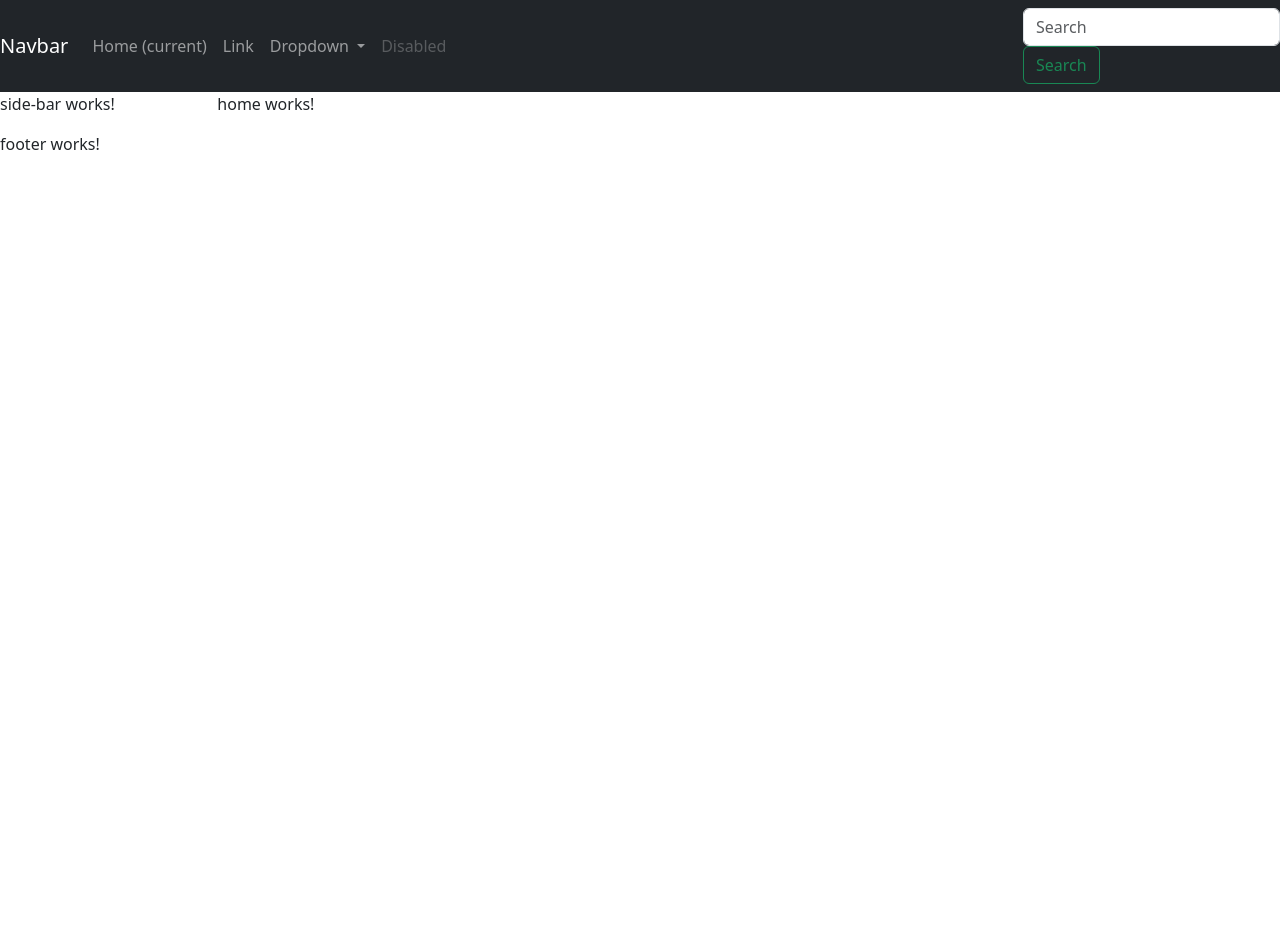
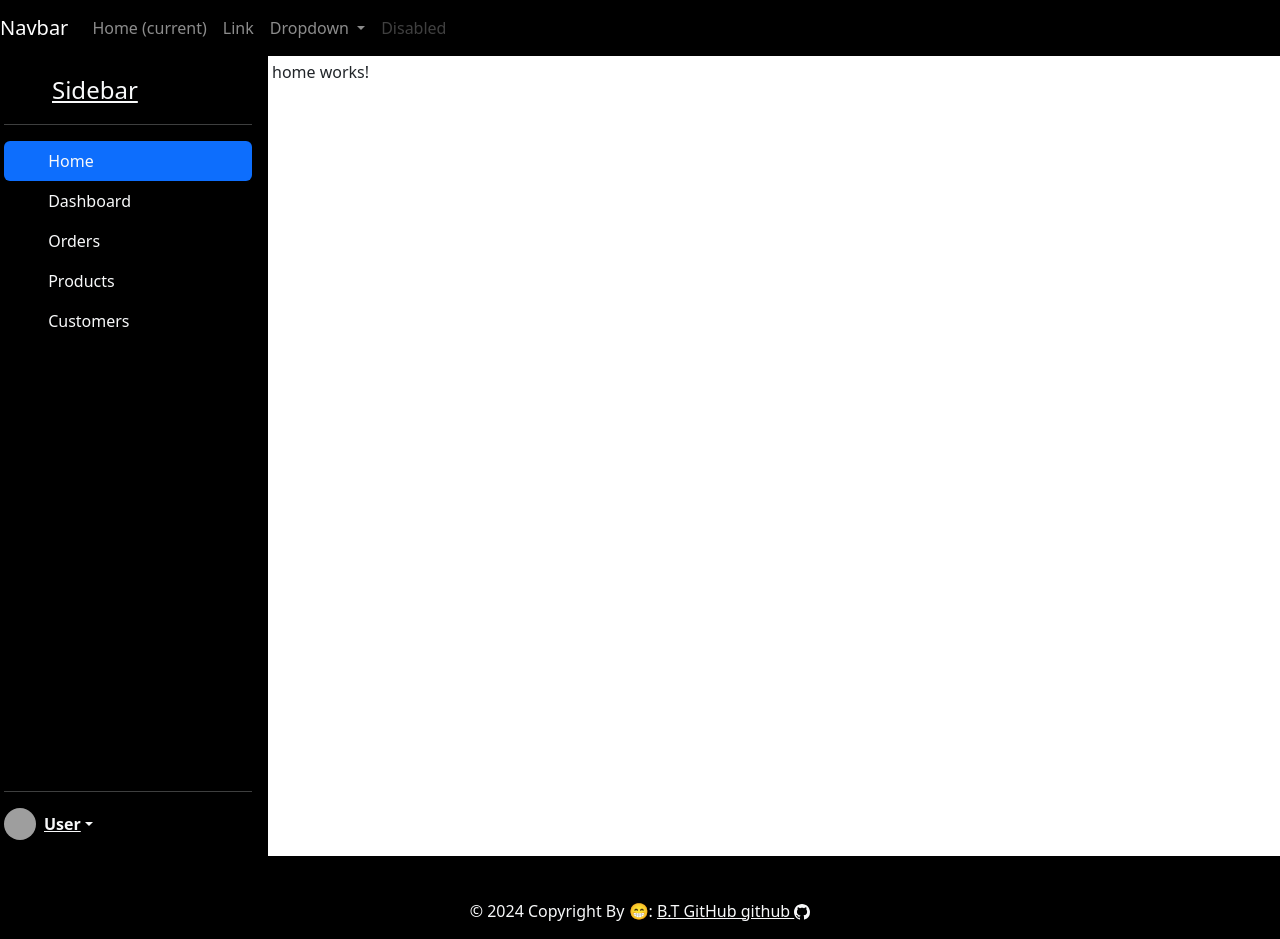
Before and after one commit to Bassel-Taha/AngularProject, an Angular app: page / in a window 1280 px wide. Before the commit the page ends 800 px from the top, so only its background shows below. Built offline with nearby package versions, Linux system fonts and the light colour scheme; grey boxes are pictures that could not be loaded.

Commit message:
emplimenting the header the footer and the side bar using preset temps

```diff
--- a/package.json
+++ b/package.json
@@ -29,7 +29,7 @@
   },
   "devDependencies": {
     "@angular-devkit/build-angular": "^17.0.10",
-    "@angular/cli": "^17.0.10",
+    "@angular/cli": "^17.1.0",
     "@angular/compiler-cli": "^17.0.0",
     "@types/express": "^4.17.17",
     "@types/jasmine": "~5.1.0",
--- a/src/app/Components/footer/footer.component.html
+++ b/src/app/Components/footer/footer.component.html
@@ -1 +1,79 @@
-<p>footer works!</p>
+<footer class="text-center bg-body-tertiary">
+  <!-- Grid container -->
+  <div class="container-fluid pt-0 bg-black">
+    <!-- Section: Social media -->
+
+      <!-- Facebook -->
+      <a
+        data-mdb-ripple-init
+        class="btn btn-link btn-floating btn-lg text-body m-1"
+        href="#!"
+        role="button"
+        data-mdb-ripple-color="dark"
+      ><i class="fab fa-facebook-f"></i
+      ></a>
+
+      <!-- Twitter -->
+      <a
+        data-mdb-ripple-init
+        class="btn btn-link btn-floating btn-lg text-body m-1"
+        href="#!"
+        role="button"
+        data-mdb-ripple-color="dark"
+      ><i class="fab fa-twitter"></i
+      ></a>
+
+      <!-- Google -->
+      <a
+        data-mdb-ripple-init
+        class="btn btn-link btn-floating btn-lg text-body m-1"
+        href="#!"
+        role="button"
+        data-mdb-ripple-color="dark"
+      ><i class="fab fa-google"></i
+      ></a>
+
+      <!-- Instagram -->
+      <a
+        data-mdb-ripple-init
+        class="btn btn-link btn-floating btn-lg text-body m-1"
+        href="#!"
+        role="button"
+        data-mdb-ripple-color="dark"
+      ><i class="fab fa-instagram"></i
+      ></a>
+
+      <!-- Linkedin -->
+      <a
+        data-mdb-ripple-init
+        class="btn btn-link btn-floating btn-lg text-body m-1"
+        href="www.Linkedin.Com"
+        role="button"
+        data-mdb-ripple-color="dark"
+      ><i class="fab fa-linkedin"></i
+      ></a>
+      <!-- Github -->
+      <a
+        data-mdb-ripple-init
+        class="btn btn-link btn-floating btn-lg text-body m-1"
+        href="#!"
+        role="button"
+        data-mdb-ripple-color="dark"
+      ><i class="fab fa-github"></i
+      ></a>
+
+    <!-- Section: Social media -->
+  </div>
+  <!-- Grid container -->
+
+  <!-- Copyright -->
+  <div class="text-center p-3 bg-black text-light" >
+    © 2024 Copyright By 😁:
+    <a class="text-light" href="https://github.com/Bassel-Taha">B.T GitHub github <svg xmlns="http://www.w3.org/2000/svg" width="16" height="16" fill="currentColor" class="bi bi-github link-underline-dark" viewBox="0 0 16 16">
+      <path d="M8 0C3.58 0 0 3.58 0 8c0 3.54 2.29 6.53 5.47 7.59.4.07.55-.17.55-.38 0-.19-.01-.82-.01-1.49-2.01.37-2.53-.49-2.69-.94-.09-.23-.48-.94-.82-1.13-.28-.15-.68-.52-.01-.53.63-.01 1.08.58 1.23.82.72 1.21 1.87.87 2.33.66.07-.52.28-.87.51-1.07-1.78-.2-3.64-.89-3.64-3.95 0-.87.31-1.59.82-2.15-.08-.2-.36-1.02.08-2.12 0 0 .67-.21 2.2.82.64-.18 1.32-.27 2-.27s1.36.09 2 .27c1.53-1.04 2.2-.82 2.2-.82.44 1.1.16 1.92.08 2.12.51.56.82 1.27.82 2.15 0 3.07-1.87 3.75-3.65 3.95.29.25.54.73.54 1.48 0 1.07-.01 1.93-.01 2.2 0 .21.15.46.55.38A8.01 8.01 0 0 0 16 8c0-4.42-3.58-8-8-8"/>
+    </svg>
+    </a>
+
+  </div>
+  <!-- Copyright -->
+</footer>
--- a/src/app/Components/header/header.component.html
+++ b/src/app/Components/header/header.component.html
@@ -1,4 +1,4 @@
-<nav class="navbar navbar-expand-lg navbar-dark  bg-dark">
+<nav class="navbar navbar-expand-lg navbar-dark  bg-black">
   <a class="navbar-brand" href="#">Navbar</a>
   <button class="navbar-toggler" type="button" data-toggle="collapse" data-target="#navbarSupportedContent" aria-controls="navbarSupportedContent" aria-expanded="false" aria-label="Toggle navigation">
     <span class="navbar-toggler-icon"></span>
@@ -27,9 +27,9 @@
         <a class="nav-link disabled" href="#">Disabled</a>
       </li>
     </ul>
-    <form class="form-inline ms-auto my-2 my-lg-0">
-      <input class="form-control mr-sm-2" type="search" placeholder="Search" aria-label="Search">
-      <button class="btn btn-outline-success my-2 my-sm-0" type="submit">Search</button>
-    </form>
+    <!--<form class="row-cols-auto ms-auto">
+      <input class="form-control" type="search" placeholder="Search" aria-label="Search">
+      <button class="btn btn-outline-success mt-2" type="submit">Search</button>
+    </form>-->
   </div>
 </nav>
--- a/src/app/Components/side-bar/side-bar.component.html
+++ b/src/app/Components/side-bar/side-bar.component.html
@@ -1 +1,53 @@
-<p>side-bar works!</p>
+<div class="text-light d-flex flex-column flex-shrink-0 p-3 bg-black  " style="width: 280px; height: 100vh; background: #020011">
+  <a href="/" class="d-flex align-items-center mb-3 mb-md-0 me-md-auto link-light text-light">
+    <svg class="bi me-2" width="40" height="32"><use xlink:href="#bootstrap"></use></svg>
+    <span class="fs-4">Sidebar</span>
+  </a>
+  <hr>
+  <ul class="text-light nav nav-pills flex-column mb-auto">
+    <li class="nav-item">
+      <a href="#" class="text-light nav-link active" aria-current="page">
+        <svg class="bi me-2" width="16" height="16"><use xlink:href="#home"></use></svg>
+        Home
+      </a>
+    </li>
+    <li>
+      <a href="#" class="nav-link link-light">
+        <svg class="bi me-2" width="16" height="16"><use xlink:href="#speedometer2"></use></svg>
+        Dashboard
+      </a>
+    </li>
+    <li>
+      <a href="#" class="nav-link link-light">
+        <svg class="bi me-2" width="16" height="16"><use xlink:href="#table"></use></svg>
+        Orders
+      </a>
+    </li>
+    <li>
+      <a href="#" class="nav-link link-light">
+        <svg class="bi me-2" width="16" height="16"><use xlink:href="#grid"></use></svg>
+        Products
+      </a>
+    </li>
+    <li>
+      <a href="#" class="nav-link link-light">
+        <svg class="bi me-2" width="16" height="16"><use xlink:href="#people-circle"></use></svg>
+        Customers
+      </a>
+    </li>
+  </ul>
+  <hr>
+  <div class="dropdown">
+    <a href="#" class="d-flex align-items-center link-light text-light dropdown-toggle" id="dropdownUser2" data-bs-toggle="dropdown" aria-expanded="false">
+      <img src="assets/vector-sign-of-user-icon.jpg" alt="" width="32" height="32" class="rounded-circle me-2">
+      <strong>User</strong>
+    </a>
+    <ul class="dropdown-menu text-small shadow" aria-labelledby="dropdownUser2">
+      <li><a class="dropdown-item" href="#">New project...</a></li>
+      <li><a class="dropdown-item" href="#">Settings</a></li>
+      <li><a class="dropdown-item" href="#">Profile</a></li>
+      <li><hr class="dropdown-divider"></li>
+      <li><a class="dropdown-item" href="#">Sign out</a></li>
+    </ul>
+  </div>
+</div>
--- a/src/app/app.component.html
+++ b/src/app/app.component.html
@@ -1,7 +1,7 @@
 
   <app-header></app-header>
-  <section class="row">
-    <app-side-bar class="col-2"></app-side-bar>
-    <app-home class="col-10"></app-home>
-  </section>
+  <div class="row">
+    <app-side-bar class="col-auto p-0"></app-side-bar>
+    <app-home class="col-auto p-1"></app-home>
+  </div>
   <app-footer></app-footer>
```
Also changed, not shown: 1 other file (tests, documents, lock files or other folders).
